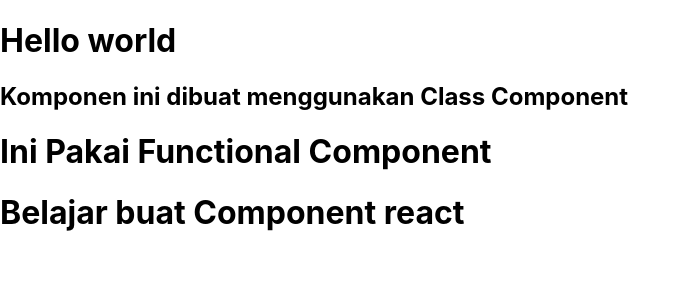
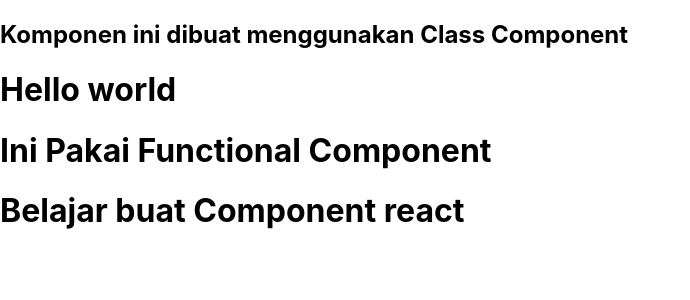
Before and after one commit to enzw/FPMERN, a React (Create React App) app in the folder Enzo_FPMERN/Javascript/react/first-react/: page / in a window 1280 px wide. Shown: the top 300 px of the page, without its empty margins (0-690 px from the left). Built offline with nearby package versions, Linux system fonts and the light colour scheme.

Commit message:
move h1 to keep the git strike

```diff
--- a/Enzo_FPMERN/Javascript/react/first-react/src/Materi/Komponen/Pembahasan/ClassComponent.jsx
+++ b/Enzo_FPMERN/Javascript/react/first-react/src/Materi/Komponen/Pembahasan/ClassComponent.jsx
@@ -6,8 +6,8 @@ class ClassComponent extends React.Component {
     render() {
         return(
             <div>
+                <h2>Komponen ini dibuat menggunakan Class Component</h2>
                 <h1>Hello world</h1>
-                <h2>Komponen ini dibuat menggunakan Class Component</h2>
             </div>
         )
     }
```
